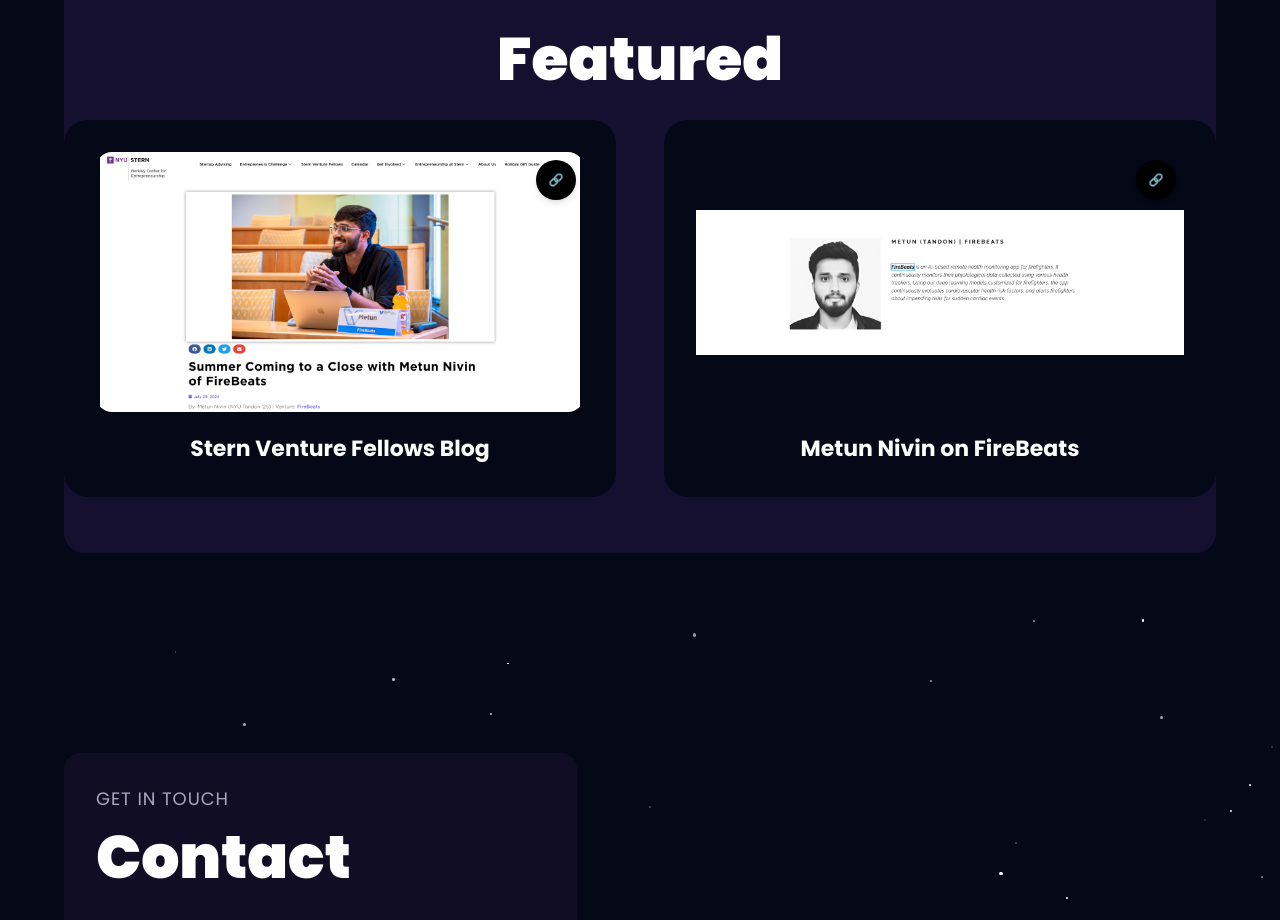
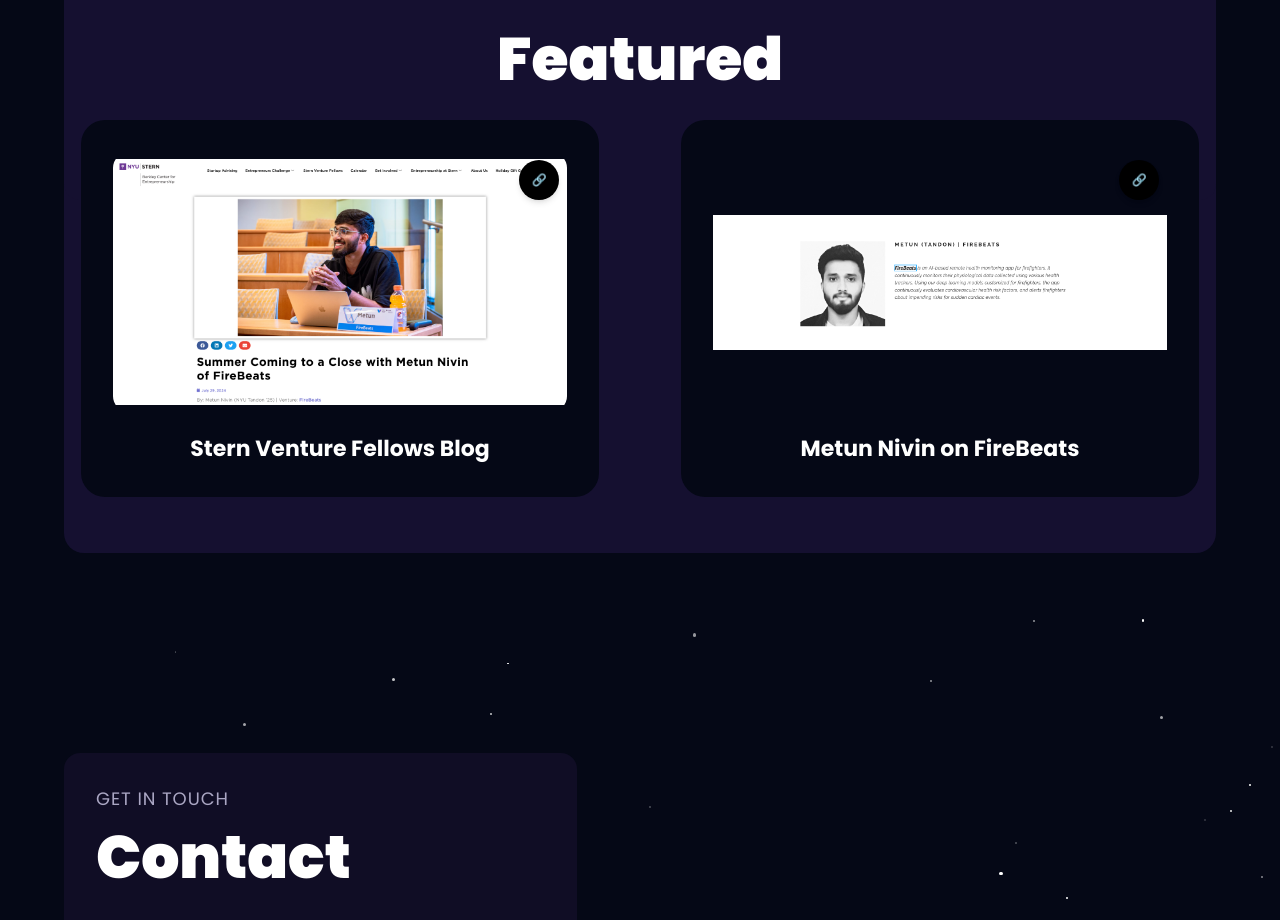
Before and after one commit to ajayv-19/ajay_v_portfolio, a React (Vite) app: page / in a window 1280 px wide. Shown: the part 8620-9540 px from the top of the page. Built offline with nearby package versions, Linux system fonts and the light colour scheme; grey boxes are pictures that could not be loaded.

Commit message:
fixed feature card width

```diff
--- a/src/components/Featured.jsx
+++ b/src/components/Featured.jsx
@@ -13,7 +13,7 @@
       target="_blank"
       rel="noopener noreferrer"
       variants={fadeIn("", "spring", index * 0.5, 0.75)}
-      className="w-full md:w-[48%] bg-primary p-8 rounded-3xl cursor-pointer hover:scale-[1.02] transition-transform"
+      className="w-full md:w-[45%] max-w-[90%] mx-auto bg-primary p-8 rounded-3xl cursor-pointer hover:scale-[1.02] transition-transform"
     >
       <div className="relative w-full h-[260px]">
         {/* Clickable Image */}
```
